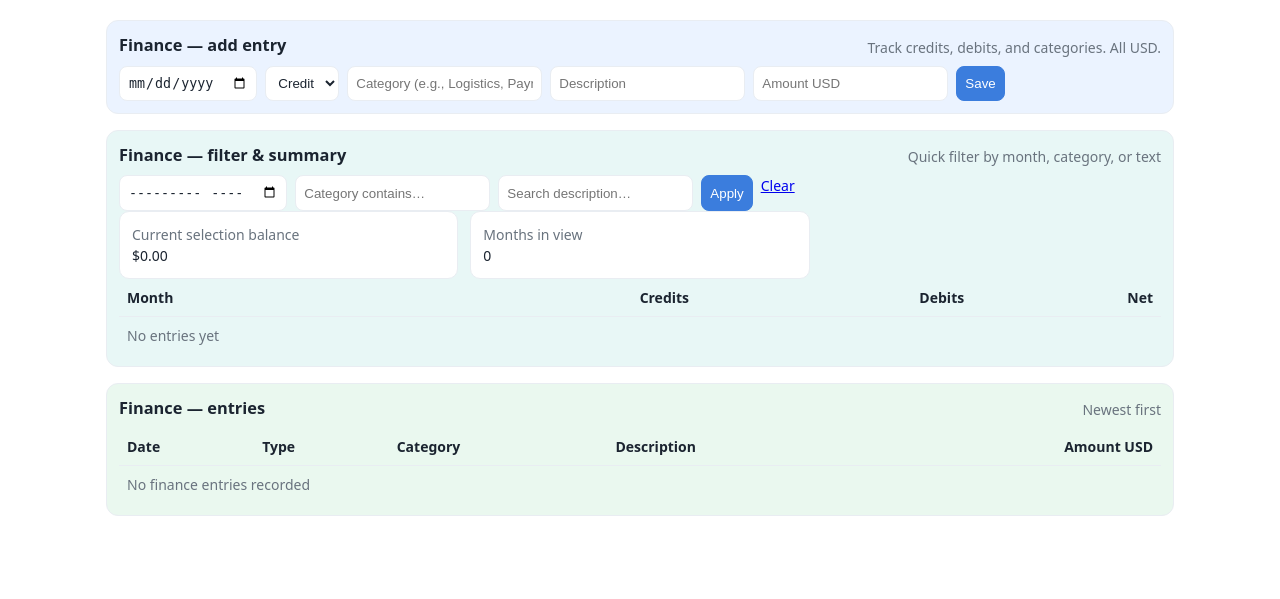
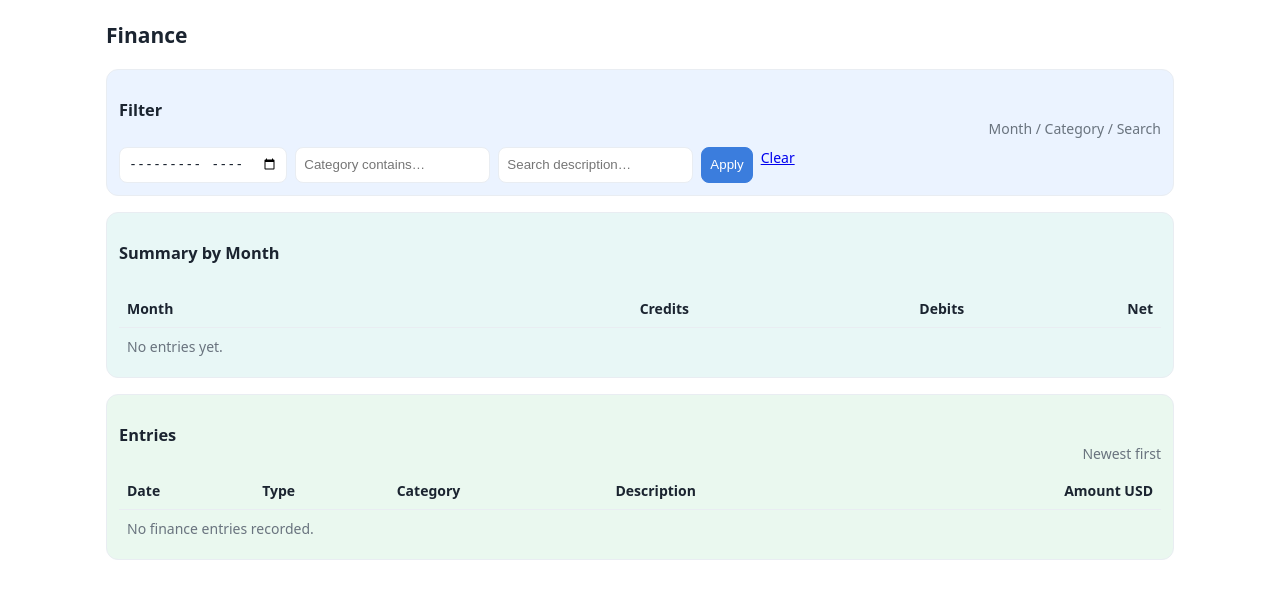
Before and after one commit to EAS-COD-System/eas, a Flask app: page /finance in a window 1280 px wide. Shown: the part 96-695 px from the top of the page. Run offline with Flask 3, Linux system fonts and the light colour scheme.

Commit message:
Update finance.html

```diff
--- a/templates/finance.html
+++ b/templates/finance.html
@@ -1,52 +1,22 @@
 {% extends "base.html" %}
 {% block content %}
+<h2>Finance</h2>
 
 <div class="section s-blue">
-  <div class="section-h">
-    <h3 style="margin:0">Finance — add entry</h3>
-    <span class="muted">Track credits, debits, and categories. All USD.</span>
-  </div>
-  <form method="post" action="{{ url_for('finance_add') }}">
+  <div class="section-h"><h3>Filter</h3><span class="muted">Month / Category / Search</span></div>
+  <form method="get" action="{{ url_for('finance') }}">
     <div class="form-row">
-      <input type="date" name="date" required>
-      <select name="type">
-        <option value="credit">Credit</option>
-        <option value="debit">Debit</option>
-      </select>
-      <input name="category" placeholder="Category (e.g., Logistics, Payroll, Ops)" required>
-      <input name="description" placeholder="Description" required>
-      <input type="number" step="0.01" name="amount_usd" placeholder="Amount USD" required>
-      <button class="btn">Save</button>
+      <input type="month" name="m" value="{{ sel_month or '' }}">
+      <input name="c" placeholder="Category contains…" value="{{ sel_cat or '' }}">
+      <input name="q" placeholder="Search description…" value="{{ q or '' }}">
+      <button class="btn">Apply</button>
+      <a class="btn ghost" href="{{ url_for('finance') }}">Clear</a>
     </div>
   </form>
 </div>
 
 <div class="section s-teal">
-  <div class="section-h">
-    <h3 style="margin:0">Finance — filter & summary</h3>
-    <span class="muted">Quick filter by month, category, or text</span>
-  </div>
-  <form method="get" action="{{ url_for('finance') }}">
-    <div class="form-row">
-      <input type="month" name="m" value="{{ sel_month or '' }}">
-      <input name="c" value="{{ sel_cat or '' }}" placeholder="Category contains…">
-      <input name="q" value="{{ q or '' }}" placeholder="Search description…">
-      <button class="btn">Apply</button>
-      <a class="btn ghost" href="{{ url_for('finance') }}">Clear</a>
-    </div>
-  </form>
-
-  <div class="grid">
-    <div class="card">
-      <div class="muted">Current selection balance</div>
-      <div class="v">${{ '%.2f'|format(balance or 0) }}</div>
-    </div>
-    <div class="card">
-      <div class="muted">Months in view</div>
-      <div class="v">{{ months|length }}</div>
-    </div>
-  </div>
-
+  <div class="section-h"><h3>Summary by Month</h3></div>
   <div class="table-wrap">
     <table class="table">
       <tr><th>Month</th><th class="num">Credits</th><th class="num">Debits</th><th class="num">Net</th></tr>
@@ -60,17 +30,14 @@
         </tr>
       {% endfor %}
       {% if not months %}
-        <tr><td colspan="4" class="muted">No entries yet</td></tr>
+        <tr><td colspan="4" class="muted">No entries yet.</td></tr>
       {% endif %}
     </table>
   </div>
 </div>
 
 <div class="section s-green">
-  <div class="section-h">
-    <h3 style="margin:0">Finance — entries</h3>
-    <span class="muted">Newest first</span>
-  </div>
+  <div class="section-h"><h3>Entries</h3><span class="muted">Newest first</span></div>
   <div class="table-wrap">
     <table class="table">
       <tr><th>Date</th><th>Type</th><th>Category</th><th>Description</th><th class="num">Amount USD</th></tr>
@@ -86,10 +53,9 @@
         </tr>
       {% endfor %}
       {% if not items %}
-        <tr><td colspan="5" class="muted">No finance entries recorded</td></tr>
+        <tr><td colspan="5" class="muted">No finance entries recorded.</td></tr>
       {% endif %}
     </table>
   </div>
 </div>
-
 {% endblock %}
```
